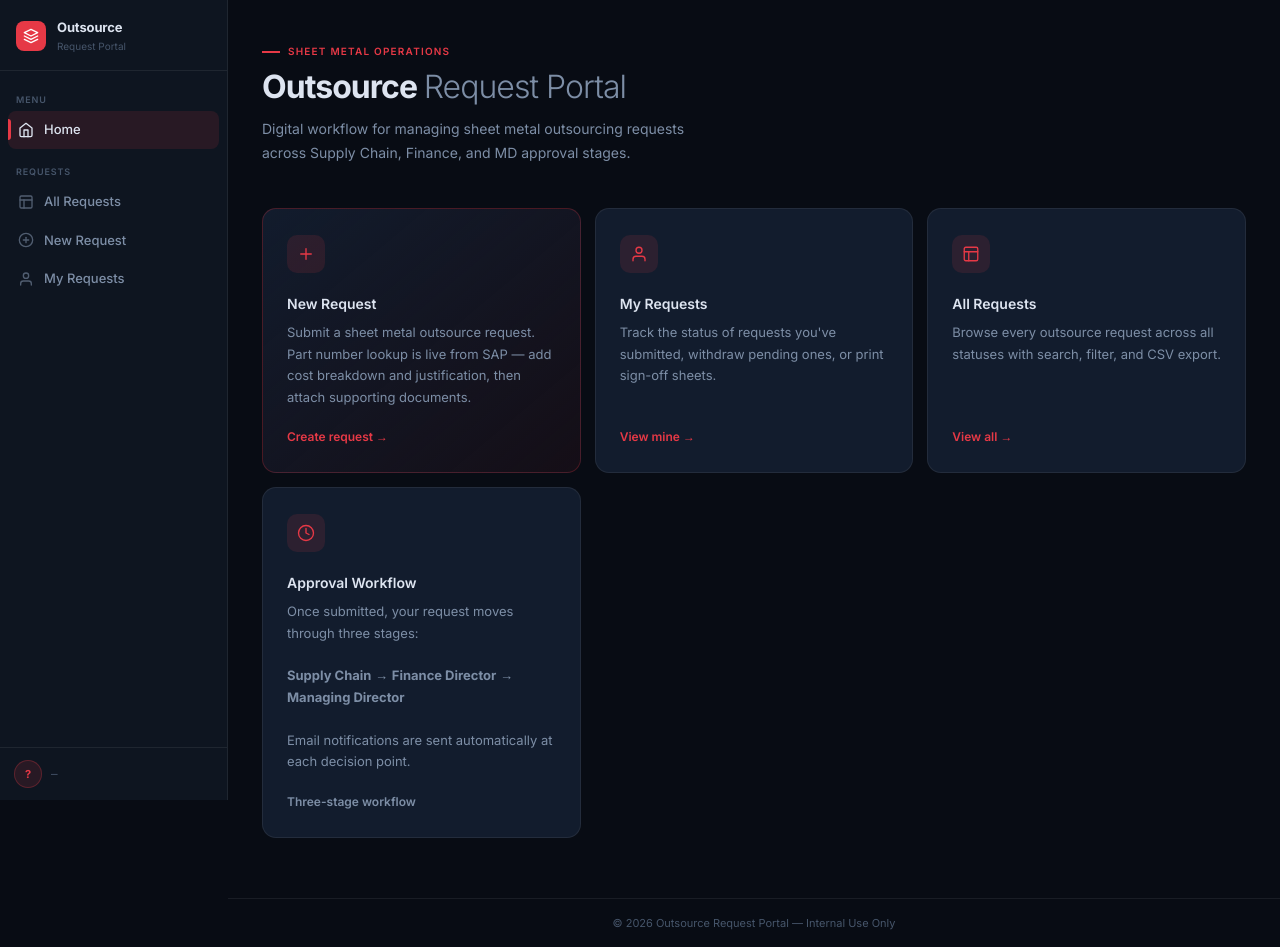
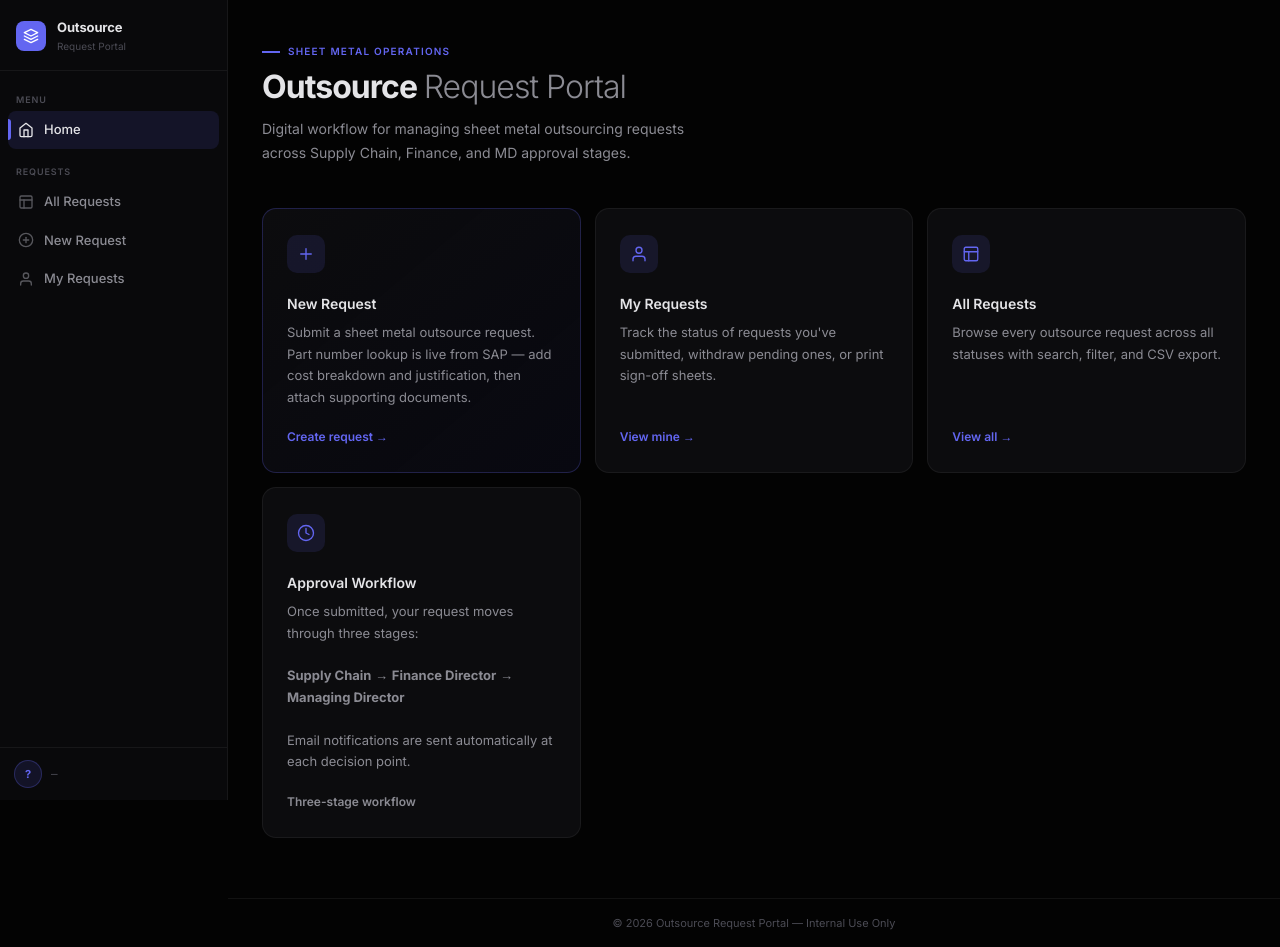
Before and after one commit to SeyiEsther/OutsourceRequestApp, an ASP.NET Core app: page / in a window 1280 px wide. Run offline with ASP.NET Core 8, Linux system fonts and the light colour scheme.

Commit message:
Rework theme to Linear/Shadcn-style dark palette
Switch canvas/surface tokens to deep charcoal blacks, replace the
bright red brand accent with a muted indigo, soften borders to
low-alpha white, and de-emphasize section label typography to a
muted uppercase style instead of accent-colored.

```diff
--- a/Views/Home/Index.cshtml
+++ b/Views/Home/Index.cshtml
@@ -34,7 +34,7 @@
         padding: 5px 13px; border-radius: 999px;
         font-size: 12px; font-weight: 500; margin-top: 18px;
     }
-    .role-chip-red  { background: var(--accent-dim); border: 1px solid rgba(230,57,70,0.25); color: #ff6171; }
+    .role-chip-red  { background: var(--accent-dim); border: 1px solid rgba(99,102,241,0.25); color: #818cf8; }
     .role-chip-gold { background: rgba(245,158,11,0.1); border: 1px solid rgba(245,158,11,0.22); color: #fbbf24; }
     .chip-dot { width: 6px; height: 6px; border-radius: 50%; background: currentColor; }
 
@@ -62,8 +62,8 @@
     .dc:hover::after { transform: scaleX(1); }
 
     .dc-hero {
-        border-color: rgba(230,57,70,0.25);
-        background: linear-gradient(140deg, var(--card) 0%, rgba(230,57,70,0.06) 100%);
+        border-color: rgba(99,102,241,0.25);
+        background: linear-gradient(140deg, var(--card) 0%, rgba(99,102,241,0.06) 100%);
     }
     .dc-admin {
         border-color: rgba(245,158,11,0.2);
--- a/Views/Outsource/Create.cshtml
+++ b/Views/Outsource/Create.cshtml
@@ -24,7 +24,7 @@
     .fs:first-child { border-radius: 9px 0 0 9px; }
     .fs:last-child  { border-radius: 0 9px 9px 0; }
     .fs + .fs { border-left: none; }
-    .fs.active { background: var(--accent-dim); border-color: rgba(230,57,70,0.3); color: var(--accent); }
+    .fs.active { background: var(--accent-dim); border-color: rgba(99,102,241,0.3); color: var(--accent); }
     .fs-num {
         width: 20px; height: 20px; border-radius: 50%;
         background: var(--card2); color: var(--text3);
@@ -58,7 +58,7 @@
         display: flex; justify-content: space-between; align-items: center;
         gap: 12px; font-size: 13px; transition: background 0.1s;
     }
-    .suggestions li:hover { background: rgba(230,57,70,0.1); }
+    .suggestions li:hover { background: rgba(99,102,241,0.1); }
     .sug-num  { font-family: var(--mono); font-size: 12px; color: var(--text); flex-shrink: 0; }
     .sug-desc { font-size: 12px; color: var(--text2); overflow: hidden; text-overflow: ellipsis; white-space: nowrap; }
 
--- a/Views/Outsource/Details.cshtml
+++ b/Views/Outsource/Details.cshtml
@@ -86,7 +86,7 @@
         font-size: 11px; padding: 3px 11px; border-radius: 999px; white-space: nowrap;
     }
     .chip-done    { background: rgba(34,197,94,.1); color: var(--green); border: 1px solid rgba(34,197,94,.22); }
-    .chip-pending { background: var(--accent-dim); color: var(--accent); border: 1px solid rgba(230,57,70,.25); }
+    .chip-pending { background: var(--accent-dim); color: var(--accent); border: 1px solid rgba(99,102,241,.25); }
     .chip-waiting { background: var(--card2); color: var(--text2); border: 1px solid var(--border2); }
     .chip-rej     { background: rgba(239,68,68,.1); color: #f87171; border: 1px solid rgba(239,68,68,.22); }
 
--- a/Views/Outsource/Index.cshtml
+++ b/Views/Outsource/Index.cshtml
@@ -46,7 +46,7 @@
     .st-val {
         font-family: var(--mono); font-size: 26px; font-weight: 600; color: var(--text);
     }
-    .st-val.c-sub  { color: #ff6171; }
+    .st-val.c-sub  { color: #818cf8; }
     .st-val.c-rev  { color: #fbbf24; }
     .st-val.c-app  { color: #4ade80; }
     .st-val.c-rej  { color: #f87171; }
--- a/Views/Outsource/MyApprovals.cshtml
+++ b/Views/Outsource/MyApprovals.cshtml
@@ -21,7 +21,7 @@
     .role-avatar {
         width: 52px; height: 52px; border-radius: 50%;
         background: var(--accent-dim);
-        border: 2px solid rgba(230,57,70,0.3);
+        border: 2px solid rgba(99,102,241,0.3);
         display: flex; align-items: center; justify-content: center;
         font-size: 18px; font-weight: 700; color: var(--accent); flex-shrink: 0;
     }
@@ -52,12 +52,12 @@
 
     .queue-item {
         background: var(--card);
-        border: 1px solid rgba(230,57,70,0.18);
+        border: 1px solid rgba(99,102,241,0.18);
         border-radius: 12px; padding: 18px 20px;
         display: flex; justify-content: space-between;
         align-items: center; gap: 16px;
     }
-    .queue-item:hover { border-color: rgba(230,57,70,0.35); }
+    .queue-item:hover { border-color: rgba(99,102,241,0.35); }
 
     .qi-id   { font-family: var(--mono); font-size: 11px; color: var(--text3); margin-bottom: 4px; }
     .qi-part { font-size: 14px; font-weight: 600; letter-spacing: -0.01em; }
--- a/Views/Outsource/Track.cshtml
+++ b/Views/Outsource/Track.cshtml
@@ -83,7 +83,7 @@
         transition: all .25s;
     }
     .step.s-done   .step-dot { background: rgba(34,197,94,.12); border-color: var(--green); color: var(--green); }
-    .step.s-active .step-dot { background: var(--accent-dim);   border-color: var(--accent); color: var(--accent); box-shadow: 0 0 0 5px rgba(230,57,70,.1); }
+    .step.s-active .step-dot { background: var(--accent-dim);   border-color: var(--accent); color: var(--accent); box-shadow: 0 0 0 5px rgba(99,102,241,.1); }
 
     .step-label { margin-top: 8px; font-size: 11px; text-align: center; color: var(--text3); max-width: 70px; line-height: 1.4; }
     .step.s-done   .step-label { color: var(--green); }
@@ -98,7 +98,7 @@
         display: flex; gap: 16px;
     }
     .stage.s-done     { border-color: rgba(34,197,94,.2); }
-    .stage.s-current  { border-color: rgba(230,57,70,.25); background: rgba(230,57,70,.02); }
+    .stage.s-current  { border-color: rgba(99,102,241,.25); background: rgba(99,102,241,.02); }
     .stage.s-rejected { border-color: rgba(239,68,68,.25); }
 
     .stage-ico {
--- a/Views/Shared/_Layout.cshtml
+++ b/Views/Shared/_Layout.cshtml
@@ -10,20 +10,20 @@
         *, *::before, *::after { box-sizing: border-box; margin: 0; padding: 0; }
 
         :root {
-            /* Core palette */
-            --bg:        #080c14;
-            --panel:     #0e1520;
-            --card:      #121c2d;
-            --card2:     #182133;
-            --hover:     #1d2840;
-            --border:    rgba(255,255,255,0.07);
-            --border2:   rgba(255,255,255,0.14);
-            --accent:    #e63946;
-            --accent-d:  #c1121f;
-            --accent-dim:rgba(230,57,70,0.12);
-            --text:      #dde4f0;
-            --text2:     #7d8ea6;
-            --text3:     #46556a;
+            /* Core palette — deep charcoal canvas, off-black surfaces */
+            --bg:        #030303;
+            --panel:     #09090b;
+            --card:      #0c0c0e;
+            --card2:     #111113;
+            --hover:     rgba(255,255,255,0.035);
+            --border:    rgba(255,255,255,0.06);
+            --border2:   rgba(255,255,255,0.11);
+            --accent:    #6366f1;
+            --accent-d:  #4f46e5;
+            --accent-dim:rgba(99,102,241,0.12);
+            --text:      #e4e4e7;
+            --text2:     #8b8b93;
+            --text3:     #4b4b54;
             --green:     #22c55e;
             --amber:     #f59e0b;
             --red-err:   #ef4444;
@@ -115,7 +115,7 @@
             width: 28px; height: 28px;
             border-radius: 50%;
             background: var(--accent-dim);
-            border: 1px solid rgba(230,57,70,0.28);
+            border: 1px solid rgba(99,102,241,0.28);
             display: flex; align-items: center; justify-content: center;
             font-size: 11px; font-weight: 700;
             color: var(--accent); flex-shrink: 0;
@@ -205,16 +205,16 @@
             content: ''; width: 5px; height: 5px;
             border-radius: 50%; background: currentColor; opacity: 0.85;
         }
-        .badge-submitted { background: rgba(230,57,70,0.12); color: #ff6171; border: 1px solid rgba(230,57,70,0.25); }
+        .badge-submitted { background: rgba(99,102,241,0.12); color: #818cf8; border: 1px solid rgba(99,102,241,0.25); }
         .badge-approved  { background: rgba(34,197,94,0.1);  color: #4ade80; border: 1px solid rgba(34,197,94,0.22); }
         .badge-review    { background: rgba(245,158,11,0.1); color: #fbbf24; border: 1px solid rgba(245,158,11,0.22); }
         .badge-rejected  { background: rgba(239,68,68,0.1);  color: #f87171; border: 1px solid rgba(239,68,68,0.22); }
 
         /* Section label */
         .section-label {
-            font-size: 10px; font-weight: 600;
-            letter-spacing: 0.1em; text-transform: uppercase;
-            color: var(--accent); margin-bottom: 12px; margin-top: 28px;
+            font-size: 11px; font-weight: 500;
+            letter-spacing: 0.08em; text-transform: uppercase;
+            color: var(--text2); margin-bottom: 12px; margin-top: 28px;
             display: flex; align-items: center; gap: 10px;
         }
         .section-label::after { content: ''; flex: 1; height: 1px; background: var(--border); }
```
